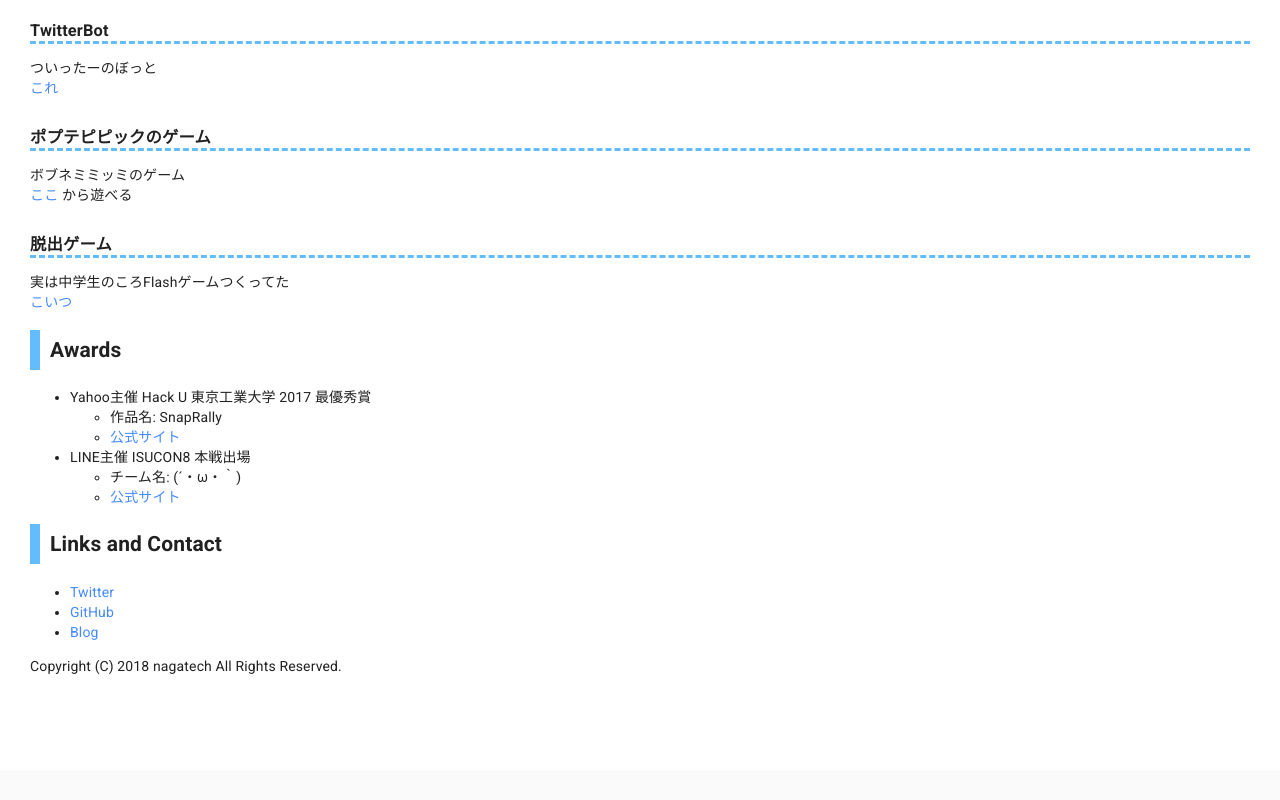
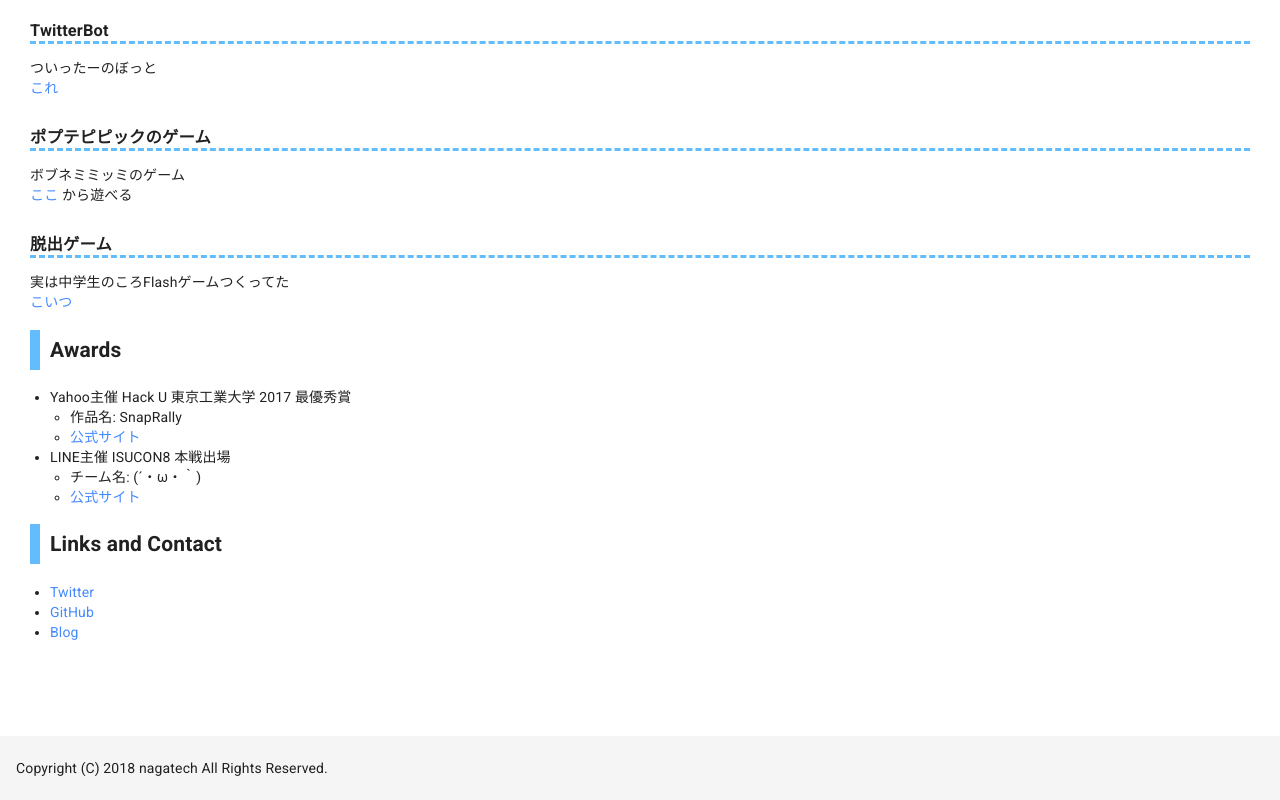
Before and after one commit to nagatea/nagatech-work, a Vue app: page / in a window 1280 px wide. Shown: the part 616-1416 px from the top of the page. Before the commit the page ends 1386 px from the top, so only its background shows below. Built offline with nearby package versions, Linux system fonts and the light colour scheme.

Commit message:
headerとfooterの管理する場所を変更

```diff
--- a/src/App.vue
+++ b/src/App.vue
@@ -1,15 +1,25 @@
 <template>
-  <div id="app">
-    <router-view/>
+  <div>
+    <Header />
+    <div id="app">
+      <router-view/>
+    </div>
+    <Footer />
   </div>
 </template>
 
 <script>
 import 'vue-material/dist/vue-material.min.css'
 import 'vue-material/dist/theme/default.css'
+import Header from '@/components/Header'
+import Footer from '@/components/Footer'
 
 export default {
-  name: 'App'
+  name: 'App',
+  components: {
+    Header,
+    Footer
+  }
 }
 </script>
 
@@ -22,7 +32,6 @@ body {
   width: 100%;
   padding: 80px 30px;
   background-color: #ffffff;
-  position: absolute;
 }
 
 h2 {
@@ -35,4 +44,8 @@ h3 {
   margin: 30px 0 0 0;
   border-bottom: 3px dashed #63bdfd;
 }
+
+ul {
+  padding-inline-start: 20px;
+}
 </style>
--- a/src/components/Footer.vue
+++ b/src/components/Footer.vue
@@ -1,5 +1,7 @@
 <template>
-  <p>Copyright (C) 2018 nagatech All Rights Reserved.</p>
+  <md-toolbar md-elevation="0">
+    <p>Copyright (C) 2018 nagatech All Rights Reserved.</p>
+  </md-toolbar>
 </template>
 
 <script>
--- a/src/components/Index.vue
+++ b/src/components/Index.vue
@@ -1,33 +1,27 @@
 <template>
   <md-content md-theme="selection-black">
-    <Header />
     <About />
     <Skills />
     <WorksIndex />
     <Awards />
     <Links />
-    <Footer />
   </md-content>
 </template>
 
 <script>
-import Header from '@/components/Header'
 import About from '@/components/About'
 import Skills from '@/components/Skills'
 import WorksIndex from '@/components/WorksIndex'
 import Awards from '@/components/Awards'
 import Links from '@/components/Links'
-import Footer from '@/components/Footer'
 export default {
   name: 'Index',
   components: {
-    Header,
     About,
     Skills,
     WorksIndex,
     Awards,
-    Links,
-    Footer
+    Links
   },
   data () {
     return {
```
